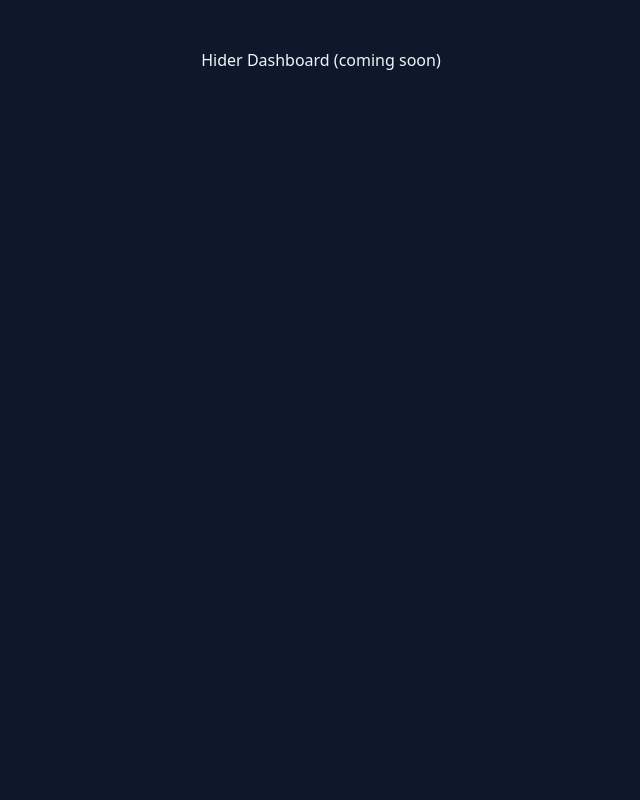
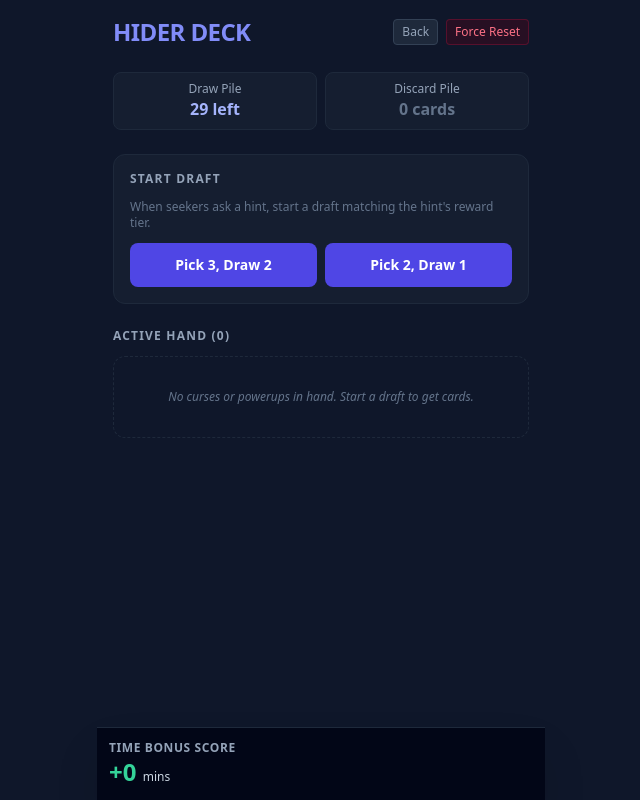
Before and after one commit to stolium/has, a React (Create React App) app: page / in a window 1280 px wide. Both pictures are taken after a click on the button "I'm the Hider". Shown: the whole page, without its empty margins (319-959 px from the left). Built offline with nearby package versions, Linux system fonts and the light colour scheme; the HTML template or start-up script is replaced by a standard one.

Commit message:
feat: add HiderDashboard with ScoreLedger, DraftTrigger, and deck stats

```diff
--- a/src/App.tsx
+++ b/src/App.tsx
@@ -1,6 +1,7 @@
 import { useGameState } from './hooks/useGameState';
 import { GateScreen } from './components/GateScreen';
 import { SeekerDashboard } from './components/seeker/SeekerDashboard';
+import { HiderDashboard } from './components/hider/HiderDashboard';
 
 export default function App() {
   const { state, dispatch } = useGameState();
@@ -13,7 +14,7 @@ export default function App() {
           <SeekerDashboard state={state} dispatch={dispatch} />
         )}
         {state.role === 'hider' && (
-          <div className="text-center mt-8">Hider Dashboard (coming soon)</div>
+          <HiderDashboard state={state} dispatch={dispatch} />
         )}
       </div>
     </div>
--- /dev/null
+++ b/src/components/hider/DraftTrigger.tsx
@@ -0,0 +1,45 @@
+import { GameAction } from '../../hooks/useGameState';
+
+interface DraftTriggerProps {
+  canDraft: boolean;
+  dispatch: React.Dispatch<GameAction>;
+}
+
+export function DraftTrigger({ canDraft, dispatch }: DraftTriggerProps) {
+  const handleDraft = (pickCount: number, drawCount: number) => {
+    dispatch({ type: 'START_DRAFT', pickCount, drawCount });
+  };
+
+  if (!canDraft) {
+    return (
+      <div className="bg-slate-800/40 border border-slate-800 rounded-xl p-4 text-center text-xs text-slate-500 italic">
+        No cards available to draft.
+      </div>
+    );
+  }
+
+  return (
+    <div className="bg-slate-800/40 border border-slate-800 rounded-xl p-4">
+      <h3 className="text-xs font-bold text-slate-400 uppercase tracking-widest mb-3">
+        Start Draft
+      </h3>
+      <p className="text-xs text-slate-500 mb-3">
+        When seekers ask a hint, start a draft matching the hint's reward tier.
+      </p>
+      <div className="flex gap-2">
+        <button
+          onClick={() => handleDraft(3, 2)}
+          className="flex-1 bg-indigo-600 hover:bg-indigo-500 text-white font-bold py-3 rounded-lg text-sm transition"
+        >
+          Pick 3, Draw 2
+        </button>
+        <button
+          onClick={() => handleDraft(2, 1)}
+          className="flex-1 bg-indigo-600 hover:bg-indigo-500 text-white font-bold py-3 rounded-lg text-sm transition"
+        >
+          Pick 2, Draw 1
+        </button>
+      </div>
+    </div>
+  );
+}
--- /dev/null
+++ b/src/components/hider/HiderDashboard.tsx
@@ -0,0 +1,77 @@
+import { GameState } from '../../data/types';
+import { GameAction } from '../../hooks/useGameState';
+import { ScoreLedger } from './ScoreLedger';
+import { DraftTrigger } from './DraftTrigger';
+
+interface HiderDashboardProps {
+  state: GameState;
+  dispatch: React.Dispatch<GameAction>;
+}
+
+export function HiderDashboard({ state, dispatch }: HiderDashboardProps) {
+  const canDraft = state.drawPile.length + state.discardPile.length > 0;
+
+  const handleForceReset = () => {
+    if (window.confirm('This will end the current game. Are you sure?')) {
+      dispatch({ type: 'FORCE_RESET' });
+    }
+  };
+
+  return (
+    <div className="flex flex-col gap-6 pb-28">
+      <div className="flex justify-between items-center">
+        <h2 className="text-2xl font-black text-indigo-400 uppercase tracking-tight">
+          Hider Deck
+        </h2>
+        <div className="flex gap-2">
+          <button
+            onClick={() => dispatch({ type: 'SET_ROLE', role: null })}
+            className="text-xs text-slate-400 bg-slate-800 border border-slate-700 px-2 py-1 rounded hover:bg-slate-700 transition"
+          >
+            Back
+          </button>
+          <button
+            onClick={handleForceReset}
+            className="text-xs text-rose-400 bg-rose-950/40 border border-rose-900/50 px-2 py-1 rounded hover:bg-rose-950/60 transition"
+          >
+            Force Reset
+          </button>
+        </div>
+      </div>
+
+      {/* Deck Stats */}
+      <div className="grid grid-cols-2 gap-2 text-center text-xs">
+        <div className="bg-slate-800/40 border border-slate-800 p-2 rounded-lg">
+          <span className="text-slate-400 block font-medium">Draw Pile</span>
+          <strong className="text-base text-indigo-300 font-bold">
+            {state.drawPile.length} left
+          </strong>
+        </div>
+        <div className="bg-slate-800/40 border border-slate-800 p-2 rounded-lg">
+          <span className="text-slate-400 block font-medium">Discard Pile</span>
+          <strong className="text-base text-slate-500 font-bold">
+            {state.discardPile.length} cards
+          </strong>
+        </div>
+      </div>
+
+      <DraftTrigger canDraft={canDraft} dispatch={dispatch} />
+
+      {/* Hand Section */}
+      <div>
+        <h3 className="text-xs font-bold text-slate-400 uppercase tracking-widest mb-3">
+          Active Hand ({state.hand.length})
+        </h3>
+        {state.hand.length === 0 ? (
+          <div className="border border-dashed border-slate-800 text-slate-500 rounded-xl p-8 text-center text-xs italic">
+            No curses or powerups in hand. Start a draft to get cards.
+          </div>
+        ) : (
+          <div className="text-sm text-slate-500 italic">Cards will render here (next task)</div>
+        )}
+      </div>
+
+      <ScoreLedger scoreLedger={state.scoreLedger} />
+    </div>
+  );
+}
--- /dev/null
+++ b/src/components/hider/ScoreLedger.tsx
@@ -0,0 +1,41 @@
+import { Card } from '../../data/types';
+
+interface ScoreLedgerProps {
+  scoreLedger: Card[];
+}
+
+export function ScoreLedger({ scoreLedger }: ScoreLedgerProps) {
+  const totalScore = scoreLedger.reduce((sum, c) => sum + (c.value ?? 0), 0);
+
+  return (
+    <div className="fixed bottom-0 left-0 right-0 z-40">
+      <div className="max-w-md mx-auto bg-slate-950 border-t border-slate-800 p-3 shadow-2xl">
+        <div className="flex items-center justify-between">
+          <div>
+            <div className="text-xs text-slate-400 font-bold uppercase tracking-wider">
+              Time Bonus Score
+            </div>
+            <div className="text-2xl font-black text-emerald-400">
+              +{totalScore}{' '}
+              <span className="text-xs text-slate-300 font-normal">mins</span>
+            </div>
+          </div>
+        </div>
+        {scoreLedger.length > 0 && (
+          <div className="flex gap-2 overflow-x-auto mt-2 pb-1 no-scrollbar">
+            {scoreLedger.map((card, i) => (
+              <div
+                key={`${card.id}-${i}`}
+                className="bg-emerald-950/30 border border-emerald-900/60 rounded-lg p-1.5 text-center min-w-[60px] shrink-0"
+              >
+                <span className="text-emerald-400 text-sm font-black block">
+                  {card.name}
+                </span>
+              </div>
+            ))}
+          </div>
+        )}
+      </div>
+    </div>
+  );
+}
```
